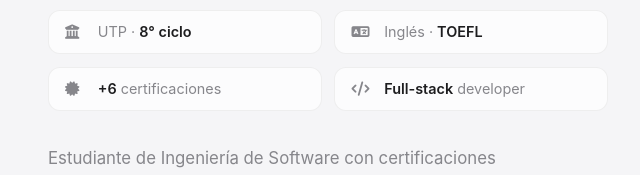
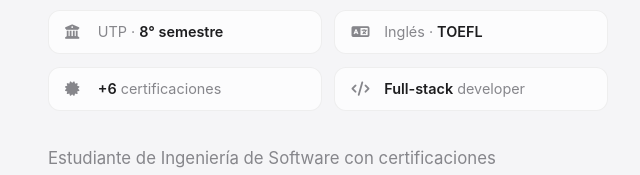
Before and after one commit to Angel121212/Contacto, a plain HTML site: page index.html in a window 1280 px wide. Shown: the part 393-568 px from the top of the page, 0-640 px from the left. Drawn offline with Linux system fonts and the light colour scheme; some icons are missing.

Commit message:
fix: Principal section, cycle -> semester

```diff
--- a/index.html
+++ b/index.html
@@ -137,7 +137,7 @@
             </div>
             <div class="hero-info-item">
               <i class="fas fa-university"></i>
-              <span>UTP · <strong>8° ciclo</strong></span>
+              <span>UTP · <strong>8° semestre</strong></span>
             </div>
             <div class="hero-info-item">
               <i class="fas fa-language"></i>
```
